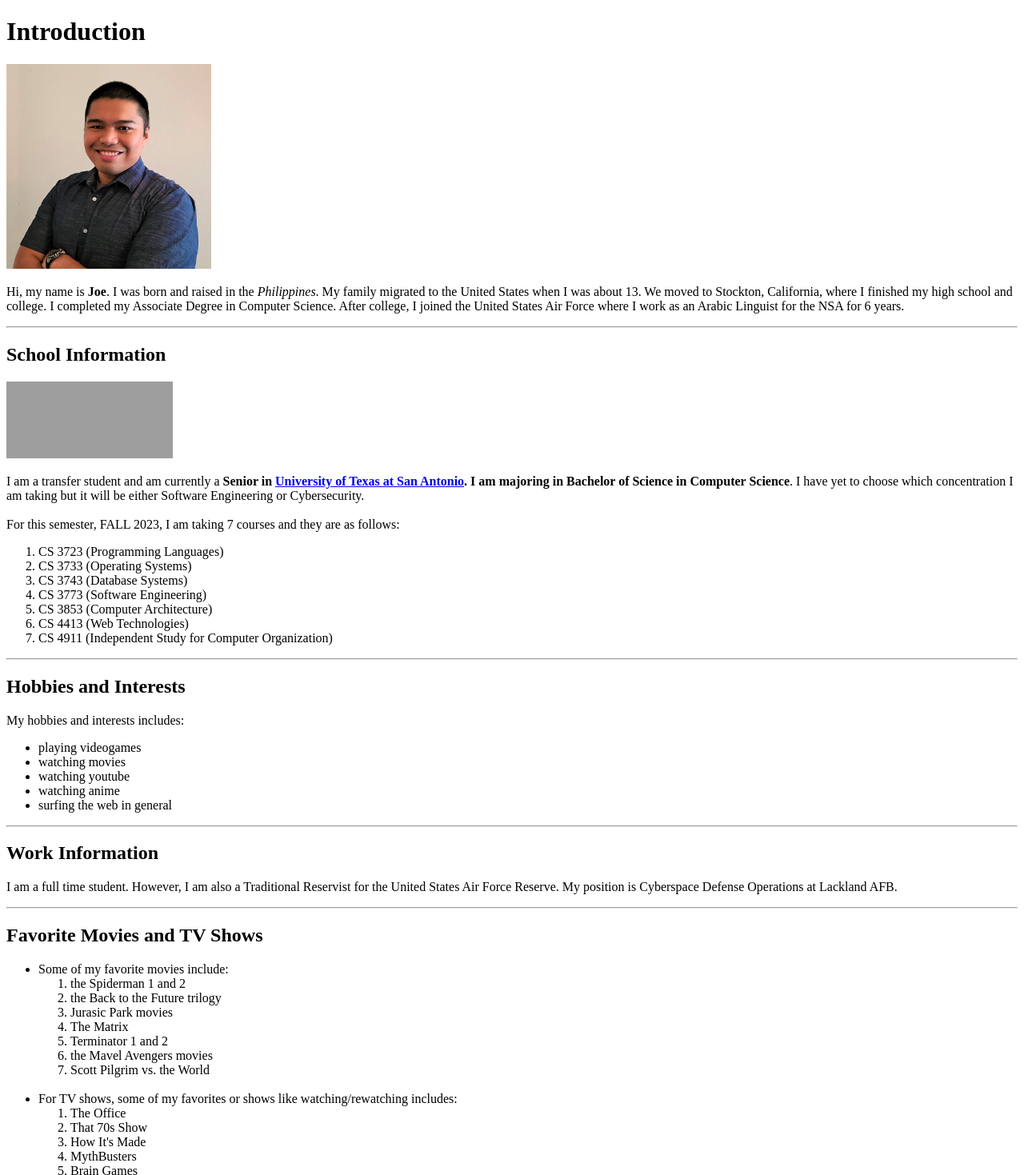
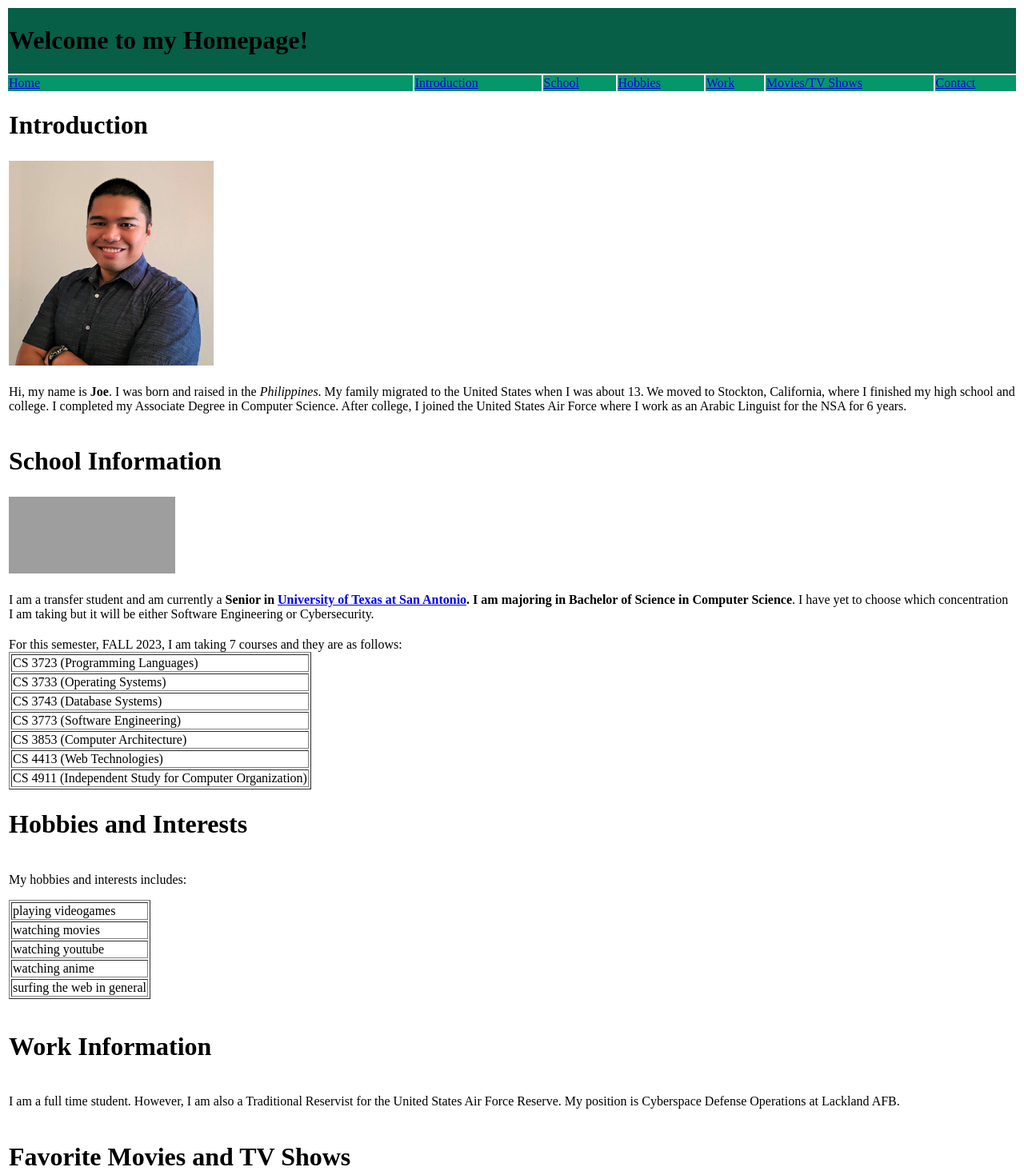
Before and after one commit to joelouie222/testing-github-pages, a plain HTML site: page index.html in a window 1280 px wide. Shown: the top 1469 px of the page at 80% size. Drawn offline with Linux system fonts and the light colour scheme; grey boxes are pictures that could not be loaded.

Commit message:
changed page layout into a table layout

```diff
--- a/index.html
+++ b/index.html
@@ -7,48 +7,63 @@
 </head>
 
 <body>
-	<h1>Introduction</h1>
-		<img src="images/profile.jpg" alt="Profile photo" title="Profile photo" height="256" width="256" />
+	<table width="100%">
+		<tr id="home" bgcolor="#065f46"><td colspan="7"><h1>Welcome to my Homepage!</h1></td></tr>
+		<tr bgcolor="#059669">
+			<td><a href="#home">Home</a></td>
+			<td><a href="#introduction">Introduction</a></td>
+			<td><a href="#school">School</a></td>
+			<td><a href="#hobbies">Hobbies</a></td>
+			<td><a href="#work">Work</a></td>
+			<td><a href="#movies">Movies/TV Shows</a></td>
+			<td><a href="#contact">Contact</a></td>
+		</tr>
+
+		<tr id="introduction"><td colspan="6"><h1>Introduction</h1></td></tr>
+		<tr><td><img src="../images/profile.jpg" alt="Profile photo" title="Profile photo"
+			 height="256" width="256" /></td></tr>
+		<tr><td colspan="7">
 		<p>Hi, my name is <b>Joe</b>. I was born and raised in the <i>Philippines</i>. My family migrated to the United States when I was about 13. We moved to Stockton, California, where I finished my high school and college. I completed my Associate Degree in Computer Science. After college, I joined the United States Air Force where I work as an Arabic Linguist for the NSA for 6 years.  </p>
-	<hr>
+		</td></tr>
 
-	<h2>School Information</h2>
-		<img src="https://upload.wikimedia.org/wikipedia/en/thumb/1/1b/UTSA_Athletics_logo.svg/640px-UTSA_Athletics_logo.svg.png" alt="University of Texas at San Antonio Logo" title="UTSA Logo" width="208" height="96"/>
-		<p>I am a transfer student and am currently a <b>Senior in <a href="https://www.utsa.edu" target="_blank" >University of Texas at San Antonio</a>. I am majoring in Bachelor of Science in Computer Science</b>. I have yet to choose which concentration I am taking but it will be either Software Engineering or Cybersecurity. <br/><br/>
+		<tr id="school"><td colspan="7"><h1>School Information</h1></td></tr>
+		<tr><td><img src="https://upload.wikimedia.org/wikipedia/en/thumb/1/1b/UTSA_Athletics_logo.svg/640px-UTSA_Athletics_logo.svg.png" alt="University of Texas at San Antonio Logo" title="UTSA Logo" width="208" height="96"/></td></tr>
+		<tr><td colspan="7">
+			<p>I am a transfer student and am currently a <b>Senior in <a href="https://www.utsa.edu" target="_blank" >University of Texas at San Antonio</a>. I am majoring in Bachelor of Science in Computer Science</b>. I have yet to choose which concentration I am taking but it will be either Software Engineering or Cybersecurity.</p>
+		</td></tr>
+		<tr><td colspan="7">
+			For this semester, FALL 2023, I am taking 7 courses and they are as follows:
+			<table border="1px">
+				<tr><td> CS 3723 (Programming Languages)</td></tr>
+				<tr><td> CS 3733 (Operating Systems)</td></tr>
+				<tr><td> CS 3743 (Database Systems)</td></tr>
+				<tr><td> CS 3773 (Software Engineering)</td></tr>
+				<tr><td> CS 3853 (Computer Architecture)</td></tr>
+				<tr><td> CS 4413 (Web Technologies)</td></tr>
+				<tr><td> CS 4911 (Independent Study for Computer Organization)</td></tr>
+			</table>
+		</td></tr>
 
-			For this semester, FALL 2023, I am taking 7 courses and they are as follows:
-				<ol>
-					<li> CS 3723 (Programming Languages)</li>
-					<li> CS 3733 (Operating Systems)</li>
-					<li> CS 3743 (Database Systems)</li>
-					<li> CS 3773 (Software Engineering)</li>
-					<li> CS 3853 (Computer Architecture)</li>
-					<li> CS 4413 (Web Technologies)</li>
-					<li> CS 4911 (Independent Study for Computer Organization)</li>
-				</ol>
-		</p>
-	<hr>
+		<tr id="hobbies"><td colspan="7"><h1>Hobbies and Interests</h1></td></tr>
+		<tr><td colspan="7">
+			<p>My hobbies and interests includes:
+			<table border="1px">
+				<tr><td> playing videogames</td></tr>
+				<tr><td> watching movies</td></tr>
+				<tr><td> watching youtube</td></tr>
+				<tr><td> watching anime</td></tr>
+				<tr><td> surfing the web in general</td></tr>
+			</table>
+			</p>
+		</td></tr>
 
+		<tr id="work"><td colspan="7"><h1>Work Information</h1></td></tr>
+		<tr><td colspan="7">
+			<p>I am a full time student. However, I am also a Traditional Reservist for the United States Air Force Reserve. My position is Cyberspace Defense Operations at Lackland AFB.</p>
+		</td></tr>
 
-	<h2>Hobbies and Interests</h2>
-		<p>My hobbies and interests includes:
-			<ul>
-				<li> playing videogames </li>
-				<li> watching movies </li>
-				<li> watching youtube </li>
-				<li> watching anime </li>
-				<li> surfing the web in general </li>
-			</ul>
-		</p>
-	<hr>
-
-	<h2>Work Information</h2>
-		<p>I am a full time student. However, I am also a Traditional Reservist for the United States Air Force Reserve. My position is Cyberspace Defense Operations at Lackland AFB.</p>
-
-	<hr>
-
-	<h2>Favorite Movies and TV Shows </h2>
-		<p>
+		<tr id="movies"><td colspan="7"><h1>Favorite Movies and TV Shows</h1></td></tr>
+		<tr><td colspan="7">
 			<ul>
 				<li>Some of my favorite movies include:
 					<ol>
@@ -78,8 +93,9 @@
 					</ol>
 				</li>
 			</ul>
-		</p>
-
+		</td></tr>
+	</table>
+	<a href="#home"> Back to top</a>
 	<h3><a href="contacts.html" target="_blank"> Contacts</a></h3>
 </body>
 </html>
```
